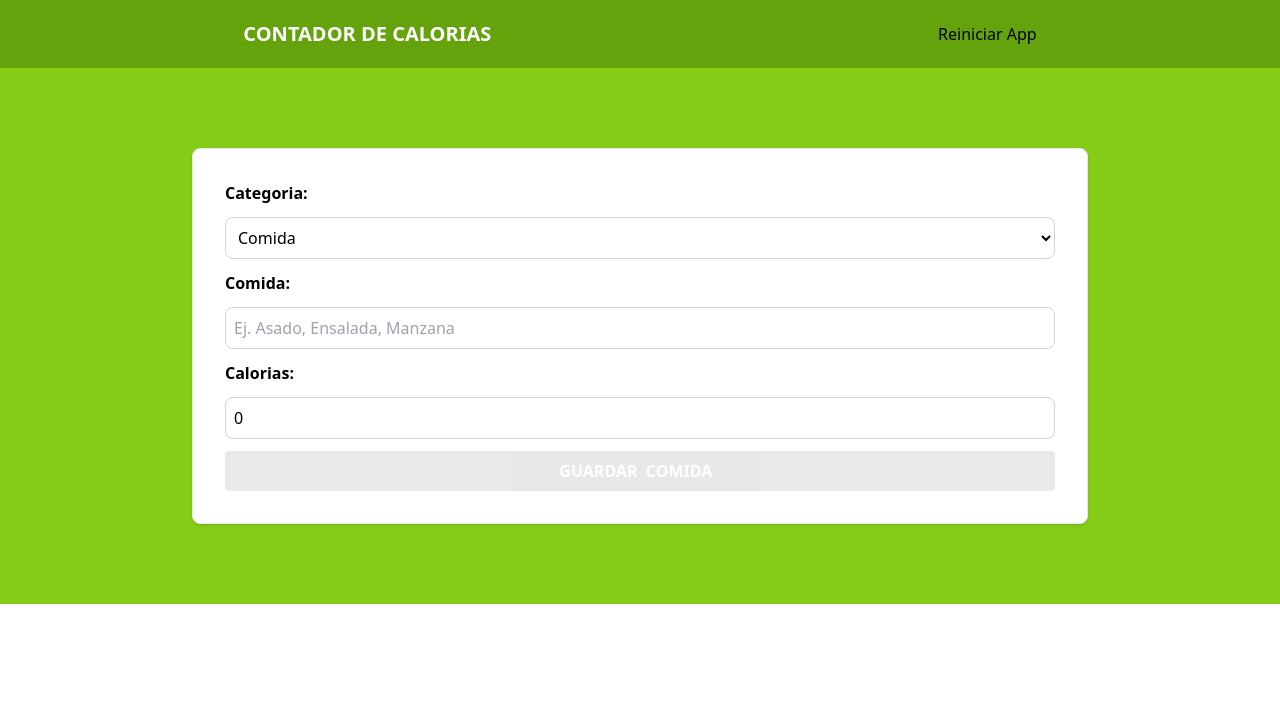
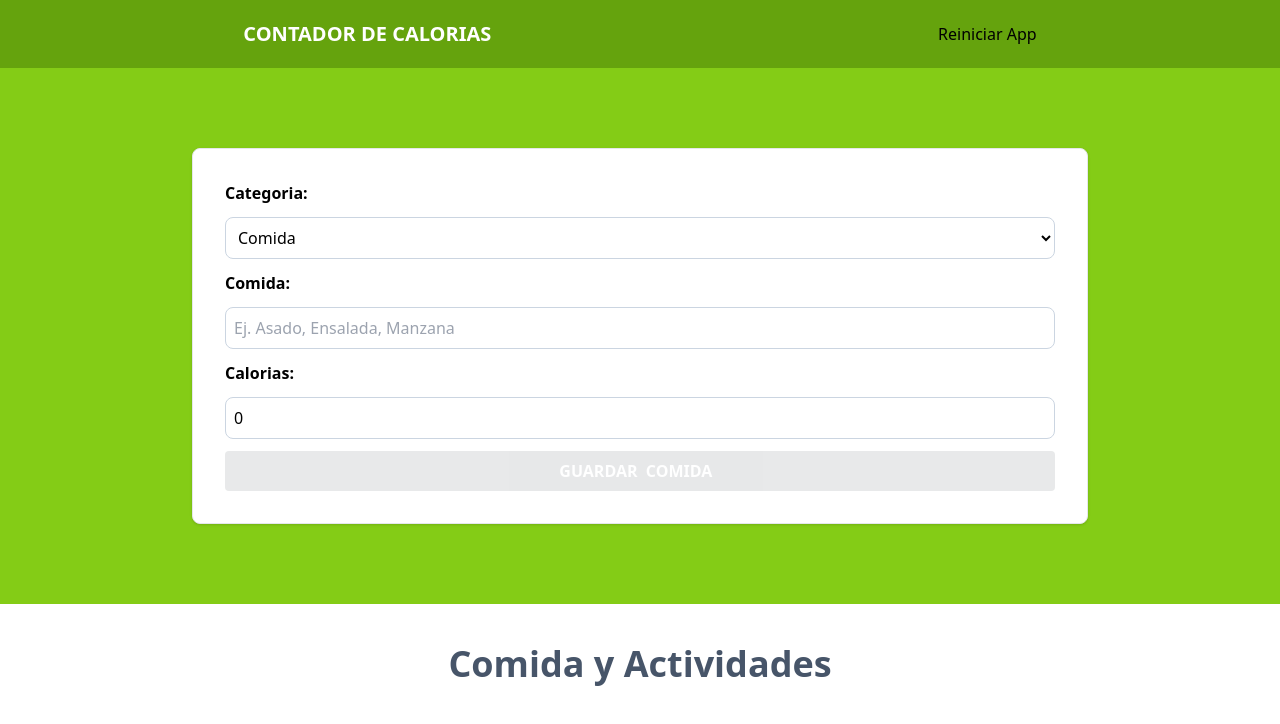
Before and after one commit to victor-varela/calorie-tracker.React-Ts, a React app: page / in a window 1280 px wide. Shown: the top 724 px of the page. Built offline with nearby package versions, Linux system fonts and the light colour scheme; the HTML template or start-up script is replaced by a standard one.

Commit message:
feat: create ActivityList component

```diff
--- a/src/App.tsx
+++ b/src/App.tsx
@@ -1,6 +1,7 @@
 import { useReducer } from "react";
 import Form from "./components/Form";
 import { formDataReducer, initialState } from "./reducers/formData-reducer";
+import ActivityList from "./components/ActivityList";
 
 function App() {
 
@@ -20,6 +21,11 @@
           />
         </div>
       </section>
+      <section className="p-10 mx-auto max-w-4xl">
+        <ActivityList
+          activities={state.activities}
+        />
+      </section>
     </>
   );
 }
--- /dev/null
+++ b/src/components/ActivityList.tsx
@@ -0,0 +1,32 @@
+import { FormData } from "../types";
+
+type ActivityListProps = {
+  activities: FormData[];
+};
+
+const ActivityList = ({ activities }: ActivityListProps) => {
+  console.log(activities);
+
+  return (
+    <>
+      <h2 className="text-center font-bold text-4xl text-slate-600">Comida y Actividades</h2>
+      {activities.map(activity => (
+        <div key={activity.id} className="px-5 py-10 bg-white mt-5 flex justify-between">
+          <div className="space-y-1 relative">
+            <p>{activity.category}</p>
+            <p className="text-2xl font-bold pt-5">{activity.name}</p>
+            <p className="font-black text-4xl text-lime-500">
+              <span>
+                {activity.calories} {""}Calorias
+              </span>
+            </p>
+          </div>
+
+          <div></div>
+        </div>
+      ))}
+    </>
+  );
+};
+
+export default ActivityList;
```
